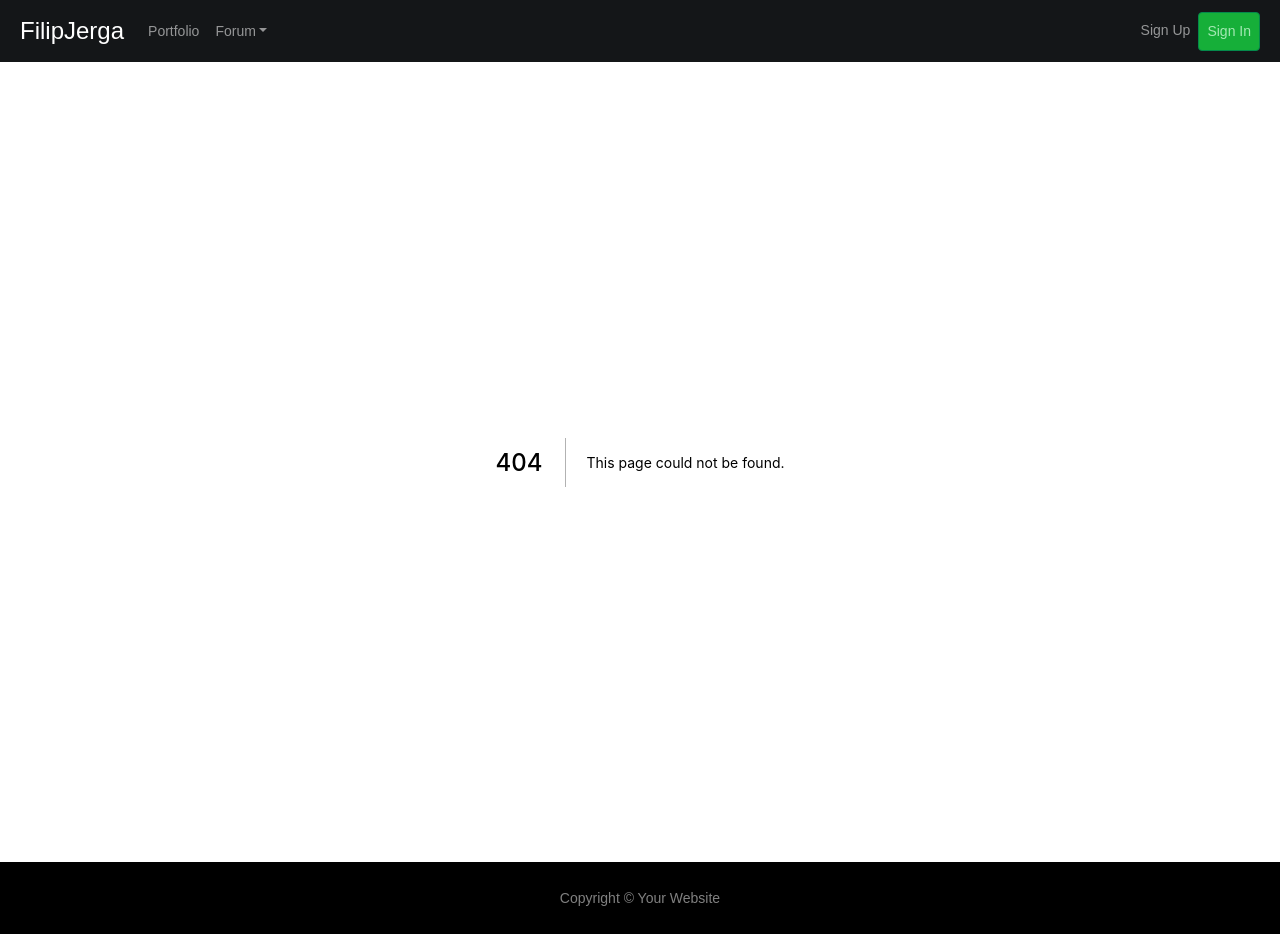
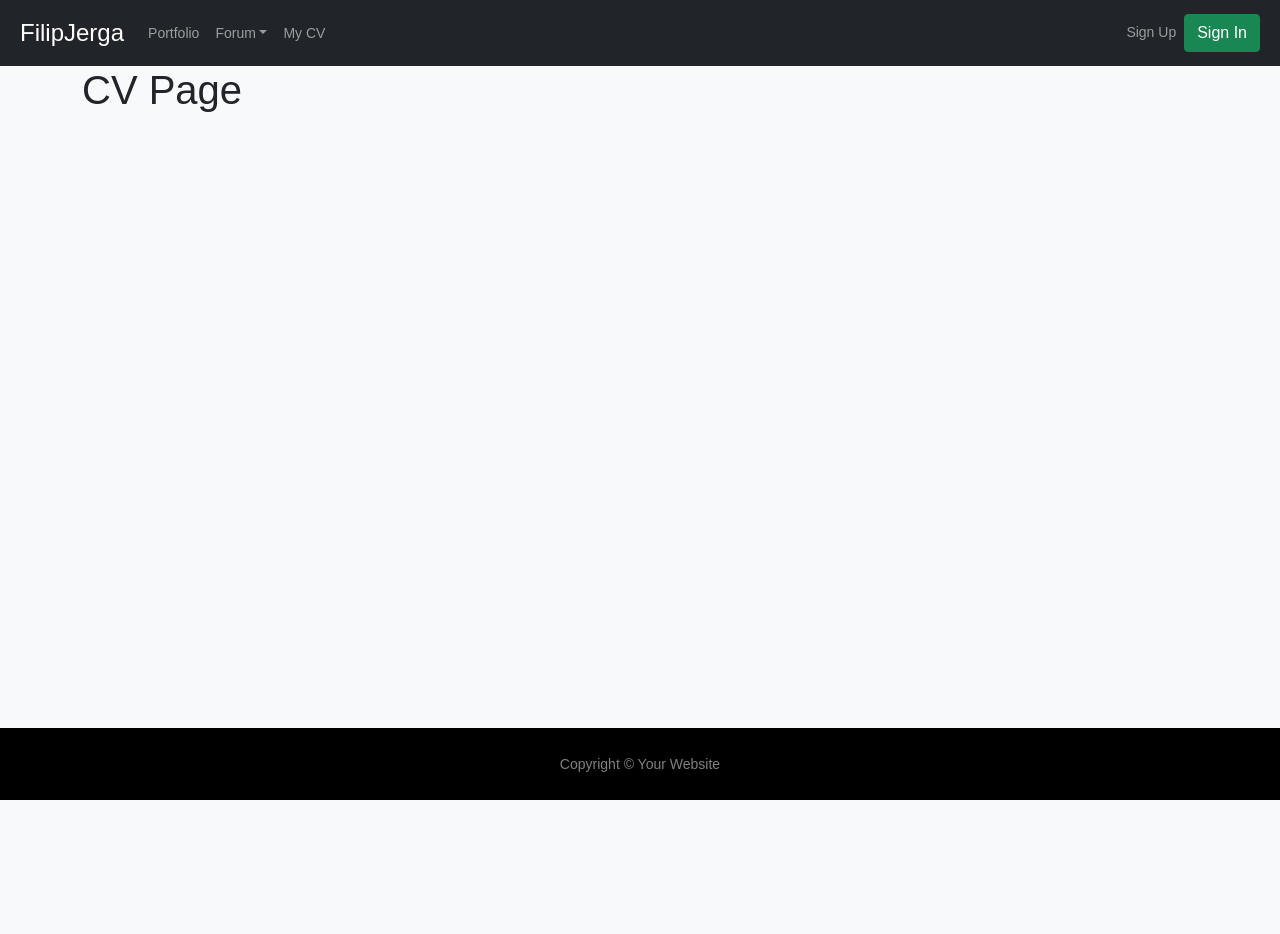
Before and after one commit to Saeid-Barzegar/nextPortfolio, a Next.js app: page /cv in a window 1280 px wide. Before the commit this address had no page. After the commit the page ends 800 px from the top, so only its background shows below. Built offline with nearby package versions, Linux system fonts and the light colour scheme.

Commit message:
navbar component added

```diff
--- /dev/null
+++ b/components/NavLink.js
@@ -0,0 +1,21 @@
+import Link from 'next/link';
+
+const NavLink = (props) => {
+  const { path, children, type = 'link', } = props;
+  const classCreator = () => {
+    switch (type) {
+      case 'link': return 'nav-link';
+      case 'dropdown': return 'dropdown-item';
+      case 'button': return 'btn btn-success';
+      case 'brand': return 'navbar-brand mr-3 font-weight-bold';
+      default: return 'nav-link';
+    }
+  }
+  return (
+    <Link href={path}>
+      <span className={`cursor-pointer ${classCreator()}`}>{children}</span>
+    </Link>
+  )
+}
+
+export default NavLink;
--- a/components/Navbar.js
+++ b/components/Navbar.js
@@ -1,51 +1,84 @@
-import Link from 'next/link';
 
-const NavLink = ({label, path}) => (
-  <Link href={path}>
-    <span className="nav-link cursor-pointer">{label}</span>
-  </Link>
-)
+import { Navbar, Nav, NavDropdown } from 'react-bootstrap';
+import NavbarCollapse from 'react-bootstrap/NavbarCollapse';
+import NavbarToggle from 'react-bootstrap/NavbarToggle';
+import NavLink from './NavLink';
 
 const NavbarComponent = () => (
-  <div className="navbar-wrapper">
-    <nav className="navbar navbar-expand-lg navbar-dark fj-mw9">
-      <Link href="/">
-        <span className="navbar-brand mr-3 font-weight-bold cursor-pointer" >FilipJerga</span>
-      </Link>
-      <button className="navbar-toggler" type="button" data-toggle="collapse" data-target="#navbarSupportedContent" aria-controls="navbarSupportedContent" aria-expanded="false" aria-label="Toggle navigation">
-        <span className="navbar-toggler-icon"></span>
-      </button>
-
-      <div className="collapse navbar-collapse" id="navbarSupportedContent">
-        <ul className="navbar-nav mr-auto" style={{flex: 1}}>
+  <Navbar bg="dark" variant="dark" expand='lg' className='navbar-wrapper'>
+    <NavLink path="/" type='brand'>FilipJerga</NavLink>
+    <NavbarToggle />
+    <NavbarCollapse>
+      <Nav className='mr-auto flex-1'>
+        <ul className="navbar-nav" >
           <li className="nav-item mr-3">
-            <NavLink path="/portfolios" label="Portfolio" />
+            <NavLink path="/portfolios">Portfolio</NavLink>
           </li>
           <li className="nav-item dropdown">
-            <a className="nav-link dropdown-toggle" href="#" id="navbarDropdown" role="button" data-toggle="dropdown" aria-haspopup="true" aria-expanded="false">
-              Forum
-            </a>
-            <div className="dropdown-menu" aria-labelledby="navbarDropdown">
-              <NavLink path="/categories" label="Categories" />
-              <NavLink path="/topics" label="Topics" />
-              <div className="dropdown-divider"></div>
-              <a className="dropdown-item" href="#">Something else here</a>
-            </div>
+            <NavDropdown title="Forum" id="navbarScrollingDropdown">
+              <NavLink path="/forum/categories" type='dropdown'>Categories</NavLink>
+              <NavLink path="/forum/topics/fer8g76eg8e76tg8e768et" type='dropdown'>Topics</NavLink>
+              <NavDropdown.Divider />
+              <NavLink path="/forum/categories" type='dropdown'>Something else here</NavLink>
+            </NavDropdown>
+          </li>
+          <li className="nav-item mr-3">
+            <NavLink path="/cv">My CV</NavLink>
           </li>
         </ul>
+      </Nav>
+      <Nav>
         <ul className="navbar-nav">
           <li className="nav-item mr-3">
-            <a className="nav-link" href="#">Sign Up</a>
+            <a className="nav-link" href="/register">Sign Up</a>
           </li>
           <li className="nav-item mr-3">
-            <Link href={'/login'} >
-              <span className="nav-link btn btn-success bg-green-2 bright" >Sign In</span>
-            </Link>
+            <NavLink path="/login" type='button'>Sign In</NavLink>
           </li>
         </ul>
-      </div>
-    </nav>
-  </div>
+      </Nav>
+
+    </NavbarCollapse>
+  </Navbar>
+  // <div className="navbar-wrapper">
+  //   <nav className="navbar navbar-expand-lg navbar-dark fj-mw9">
+  //     <Link href="/">
+  //       <span className="navbar-brand mr-3 font-weight-bold cursor-pointer" >FilipJerga</span>
+  //     </Link>
+  //     <button className="navbar-toggler" type="button" data-toggle="collapse" data-target="#navbarSupportedContent" aria-controls="navbarSupportedContent" aria-expanded="false" aria-label="Toggle navigation">
+  //       <span className="navbar-toggler-icon"></span>
+  //     </button>
+
+  //     <div className="collapse navbar-collapse" id="navbarSupportedContent">
+  //       <ul className="navbar-nav mr-auto" style={{flex: 1}}>
+  //         <li className="nav-item mr-3">
+  //           <NavLink path="/portfolios" label="Portfolio" />
+  //         </li>
+  //         <li className="nav-item dropdown">
+  //           <a className="nav-link dropdown-toggle" href="#" id="navbarDropdown" role="button" data-toggle="dropdown" aria-haspopup="true" aria-expanded="false">
+  //             Forum
+  //           </a>
+  //           <div className="dropdown-menu" aria-labelledby="navbarDropdown">
+  //             <NavLink path="/categories" label="Categories" />
+  //             <NavLink path="/topics" label="Topics" />
+  //             <div className="dropdown-divider"></div>
+  //             <a className="dropdown-item" href="#">Something else here</a>
+  //           </div>
+  //         </li>
+  //       </ul>
+  //       <ul className="navbar-nav">
+  //         <li className="nav-item mr-3">
+  //           <a className="nav-link" href="#">Sign Up</a>
+  //         </li>
+  //         <li className="nav-item mr-3">
+  //           <Link href={'/login'} >
+  //             <span className="nav-link btn btn-success bg-green-2 bright" >Sign In</span>
+  //           </Link>
+  //         </li>
+  //       </ul>
+  //     </div>
+  //   </nav>
+  // </div>
 )
 
 export default NavbarComponent;
--- a/package.json
+++ b/package.json
@@ -11,9 +11,10 @@
   "author": "saeidbarzegar@gmail.com",
   "license": "ISC",
   "dependencies": {
-    "bootstrap": "^5.1.3",
+    "bootstrap": "5.1.3",
     "next": "^12.0.10",
     "react": "^17.0.2",
+    "react-bootstrap": "^2.1.2",
     "react-dom": "^17.0.2"
   },
   "devDependencies": {
--- /dev/null
+++ b/pages/cv.js
@@ -0,0 +1,7 @@
+
+
+export const cv = (props) => {
+  return <h1>CV Page</h1>;
+};
+
+export default cv;
--- a/styles/index.scss
+++ b/styles/index.scss
@@ -186,7 +186,13 @@ html {
 }
 
 .navbar-wrapper{
-  padding: 0 20px;
+  width: 100% !important;
+  padding: 10px 20px;
+}
+
+.flex-1 {
+  display: flex;
+  flex: 1;
 }
 
 .cursor-pointer{
```
Also changed, not shown: pages/register.js (added, +7 -0 lines), 1 other file (tests, documents, lock files or other folders).
